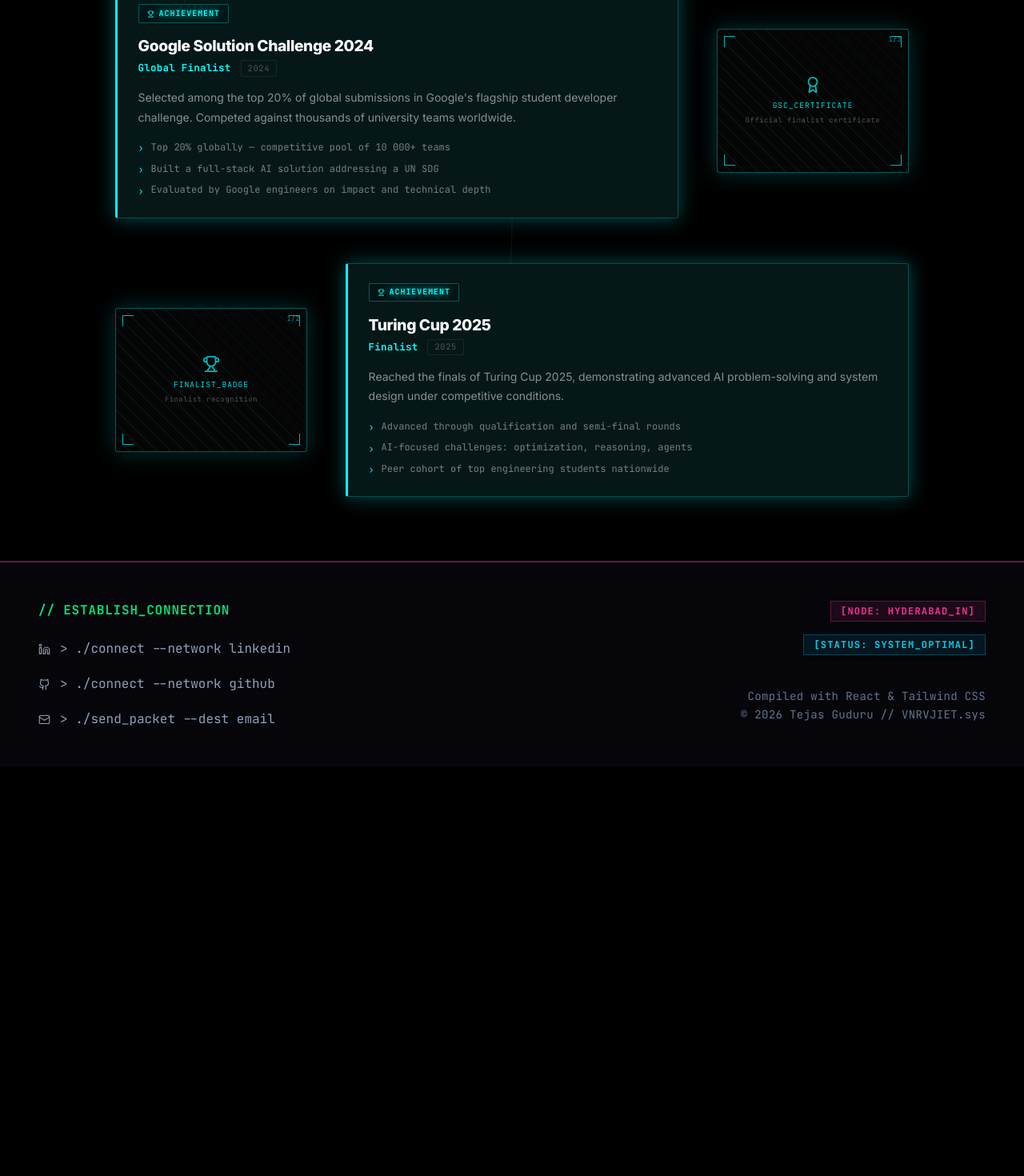
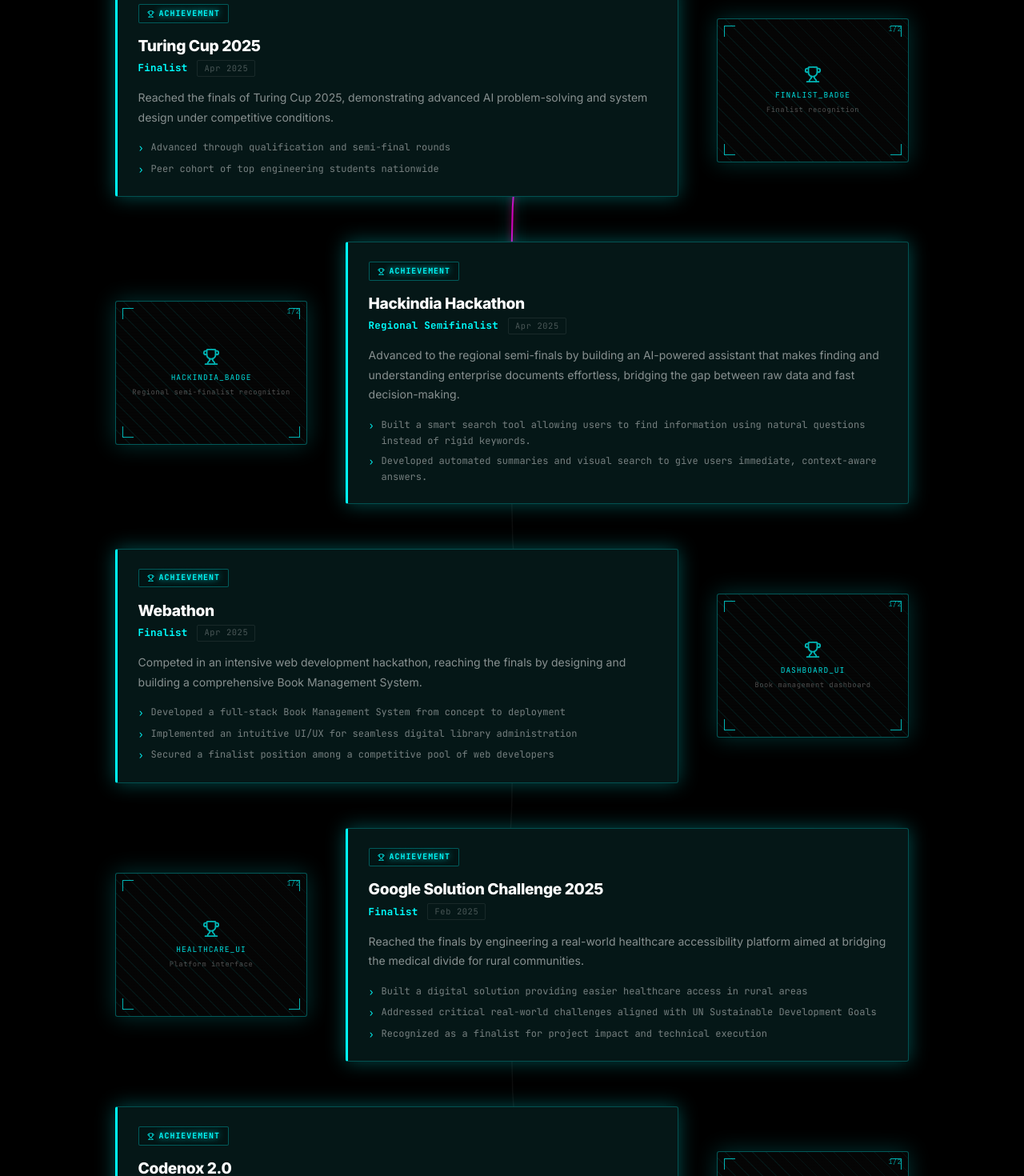
Before and after one commit to Asdortop/Tejas-Portfolio, a React (Vite) app: page /experience in a window 1280 px wide. Shown: the part 1020-2490 px from the top of the page at 80% size. Before the commit the page ends 1979 px from the top, so only its background shows below. Built offline with nearby package versions, Linux system fonts and the light colour scheme.

Commit message:
Experience page updated

```diff
--- a/src/App.jsx
+++ b/src/App.jsx
@@ -3,7 +3,6 @@
 import { AnimatePresence } from 'framer-motion';
 
 import Navbar from './components/Navbar';
-import TerminalFooter from './components/TerminalFooter';
 import Home from './pages/Home';
 import Projects from './pages/Projects';
 import Skills from './pages/Skills';
@@ -32,7 +31,6 @@
         <div style={{ flex: 1 }}>
           <AnimatedRoutes />
         </div>
-        <TerminalFooter />
       </div>
     </BrowserRouter>
   );
--- a/src/pages/Experience.jsx
+++ b/src/pages/Experience.jsx
@@ -11,9 +11,27 @@
 const EXPERIENCES = [
     {
         type: 'work',
+        title: 'Infosys Springboard',
+        role: 'AI / ML Intern',
+        date: 'Nov 2025 – Dec 2025',
+        description:
+            'Engineered an AgriYield Prediction system using ensemble ML models. Improved forecast precision by 15% over baseline through rigorous feature engineering and model stacking.',
+        bullets: [
+            'Random Forest + XGBoost stacking for yield regression',
+            'Feature engineering: soil, weather, crop-type embeddings',
+            '15% precision gain over naive baseline (RMSE metric)',
+        ],
+        images: [
+            { label: 'MODEL_PIPELINE', sub: 'ML training pipeline' },
+            { label: 'FEATURE_ENG', sub: 'Feature correlation map' },
+            { label: 'RESULT_METRICS', sub: 'Precision improvement' },
+        ],
+    },
+    {
+        type: 'work',
         title: 'Alfago Research LLP',
         role: 'Backend Intern',
-        date: 'Jul 2024 – Sep 2024',
+        date: 'Sep 2025 – Nov 2025',
         description:
             'Designed and built a Portfolio Management backend from scratch. Containerised the full service stack with Docker and deployed to AWS for production availability and on-demand horizontal scaling.',
         bullets: [
@@ -21,69 +39,95 @@
             'Docker Compose orchestration for local & staging environments',
             'AWS EC2/S3 deployment pipeline with environment-based config',
         ],
-        icon: Server,
         images: [
             { label: 'BACKEND_ARCH', sub: 'System design overview' },
             { label: 'DOCKER_STACK', sub: 'Container orchestration' },
             { label: 'AWS_DEPLOY', sub: 'Cloud deployment pipeline' },
         ],
     },
-    {
-        type: 'work',
-        title: 'Infosys Springboard',
-        role: 'AI / ML Intern',
-        date: 'May 2024 – Jul 2024',
-        description:
-            'Engineered an AgriYield Prediction system using ensemble ML models. Improved forecast precision by 15% over baseline through rigorous feature engineering and model stacking.',
-        bullets: [
-            'Random Forest + XGBoost stacking for yield regression',
-            'Feature engineering: soil, weather, crop-type embeddings',
-            '15% precision gain over naive baseline (RMSE metric)',
-        ],
-        icon: Leaf,
-        images: [
-            { label: 'MODEL_PIPELINE', sub: 'ML training pipeline' },
-            { label: 'FEATURE_ENG', sub: 'Feature correlation map' },
-            { label: 'RESULT_METRICS', sub: 'Precision improvement' },
-        ],
-    },
-    {
-        type: 'achievement',
-        title: 'Google Solution Challenge 2024',
-        role: 'Global Finalist',
-        date: '2024',
-        description:
-            "Selected among the top 20% of global submissions in Google's flagship student developer challenge. Competed against thousands of university teams worldwide.",
-        bullets: [
-            'Top 20% globally — competitive pool of 10 000+ teams',
-            'Built a full-stack AI solution addressing a UN SDG',
-            'Evaluated by Google engineers on impact and technical depth',
-        ],
-        icon: Award,
-        images: [
-            { label: 'GSC_CERTIFICATE', sub: 'Official finalist certificate' },
-            { label: 'PROJECT_DEMO', sub: 'Solution demo screen' },
-            { label: 'TEAM_PHOTO', sub: 'Team at submission' },
-        ],
-    },
-    {
+        {
         type: 'achievement',
         title: 'Turing Cup 2025',
         role: 'Finalist',
-        date: '2025',
+        date: 'Apr 2025',
         description:
             'Reached the finals of Turing Cup 2025, demonstrating advanced AI problem-solving and system design under competitive conditions.',
         bullets: [
             'Advanced through qualification and semi-final rounds',
-            'AI-focused challenges: optimization, reasoning, agents',
             'Peer cohort of top engineering students nationwide',
         ],
-        icon: Trophy,
         images: [
             { label: 'FINALIST_BADGE', sub: 'Finalist recognition' },
             { label: 'CHALLENGE_UI', sub: 'Competition interface' },
         ],
     },
+    {
+        type: 'achievement',
+        title: 'Hackindia Hackathon',
+        role: 'Regional Semifinalist',
+        date: 'Apr 2025',
+        description:
+            'Advanced to the regional semi-finals by building an AI-powered assistant that makes finding and understanding enterprise documents effortless, bridging the gap between raw data and fast decision-making.',
+        bullets: [
+            'Built a smart search tool allowing users to find information using natural questions instead of rigid keywords.',
+            'Developed automated summaries and visual search to give users immediate, context-aware answers.',
+        ],
+        images: [
+            { label: 'HACKINDIA_BADGE', sub: 'Regional semi-finalist recognition' },
+            { label: 'RAG_ARCHITECTURE', sub: 'System design overview' },
+        ],
+    },
+    {
+        type: 'achievement',
+        title: 'Webathon',
+        role: 'Finalist',
+        date: 'Apr 2025',
+        description:
+            'Competed in an intensive web development hackathon, reaching the finals by designing and building a comprehensive Book Management System.',
+        bullets: [
+            'Developed a full-stack Book Management System from concept to deployment',
+            'Implemented an intuitive UI/UX for seamless digital library administration',
+            'Secured a finalist position among a competitive pool of web developers',
+        ],
+        images: [
+            { label: 'DASHBOARD_UI', sub: 'Book management dashboard' },
+            { label: 'WEBATHON_BADGE', sub: 'Finalist recognition' },
+        ],
+    },
+    {
+        type: 'achievement',
+        title: 'Google Solution Challenge 2025',
+        role: 'Finalist',
+        date: 'Feb 2025',
+        description:
+            'Reached the finals by engineering a real-world healthcare accessibility platform aimed at bridging the medical divide for rural communities.',
+        bullets: [
+            'Built a digital solution providing easier healthcare access in rural areas',
+            'Addressed critical real-world challenges aligned with UN Sustainable Development Goals',
+            'Recognized as a finalist for project impact and technical execution',
+        ],
+        images: [
+            { label: 'HEALTHCARE_UI', sub: 'Platform interface' },
+            { label: 'GSC_FINALIST', sub: '2025 Finalist certificate' },
+        ],
+    },
+    {
+        type: 'achievement',
+        title: 'Codenox 2.0',
+        role: 'Semi-Finalist',
+        date: 'Nov 2024',
+        description:
+            'Competed in the Codenox coding competition, advancing to the semi-finals by demonstrating strong algorithmic problem-solving and competitive programming skills.',
+        bullets: [
+            'Advanced to the semi-finals in a highly competitive coding tournament',
+            'Demonstrated proficiency in data structures and algorithmic optimization',
+            'Solved complex programming challenges under strict time constraints',
+        ],
+        images: [
+            { label: 'CODENOX_BADGE', sub: 'Semi-finalist recognition' },
+            { label: 'LEADERBOARD', sub: 'Competition ranking' },
+        ],
+    }
 ];
 
 /* ── per-type theme helpers ──────────────────────────────── */
@@ -527,7 +571,7 @@
                                         style={{ display: 'flex', flexDirection: 'column', gap: '1rem', position: 'relative', zIndex: 1 }}
                                     >
                                         {/* Mobile: carousel first, then text */}
-                                        <ImageCarousel images={item.images} accent={t.accent} icon={item.icon} />
+                                        <ImageCarousel images={item.images} accent={t.accent} icon={item.type === 'work' ? Briefcase : Trophy} />
                                         <TextCard item={item} flip={isEven} />
                                     </motion.div>
                                 );
```
